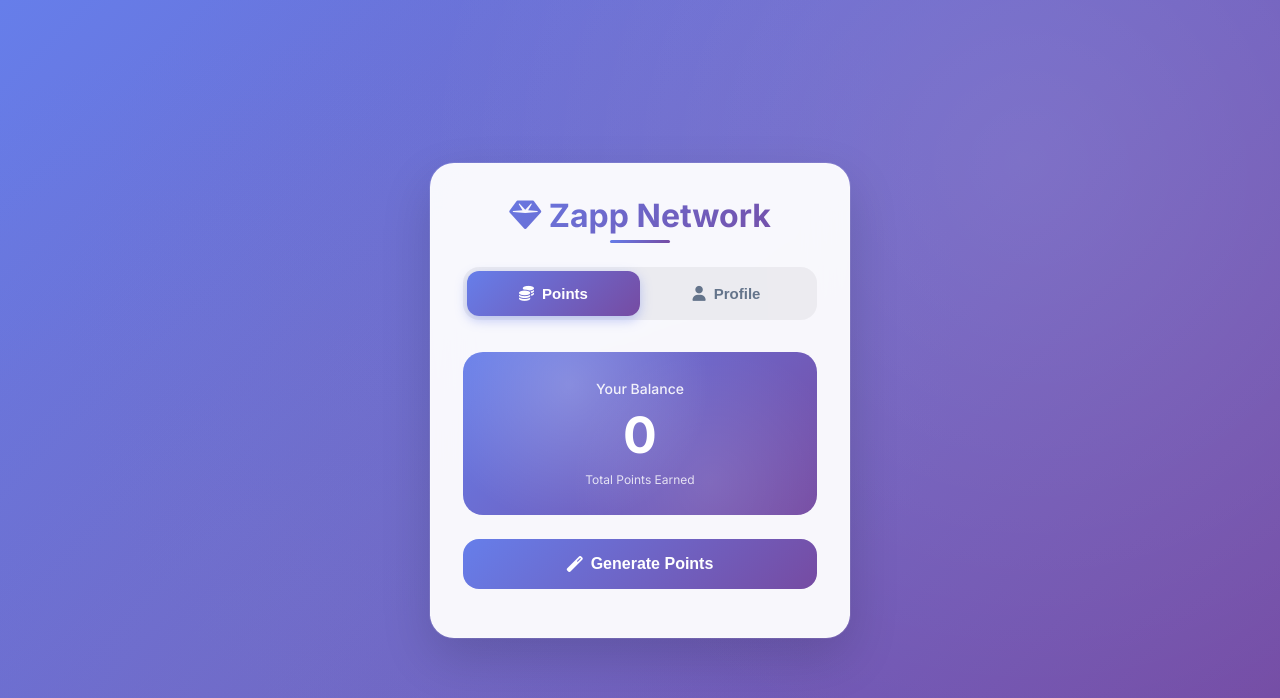
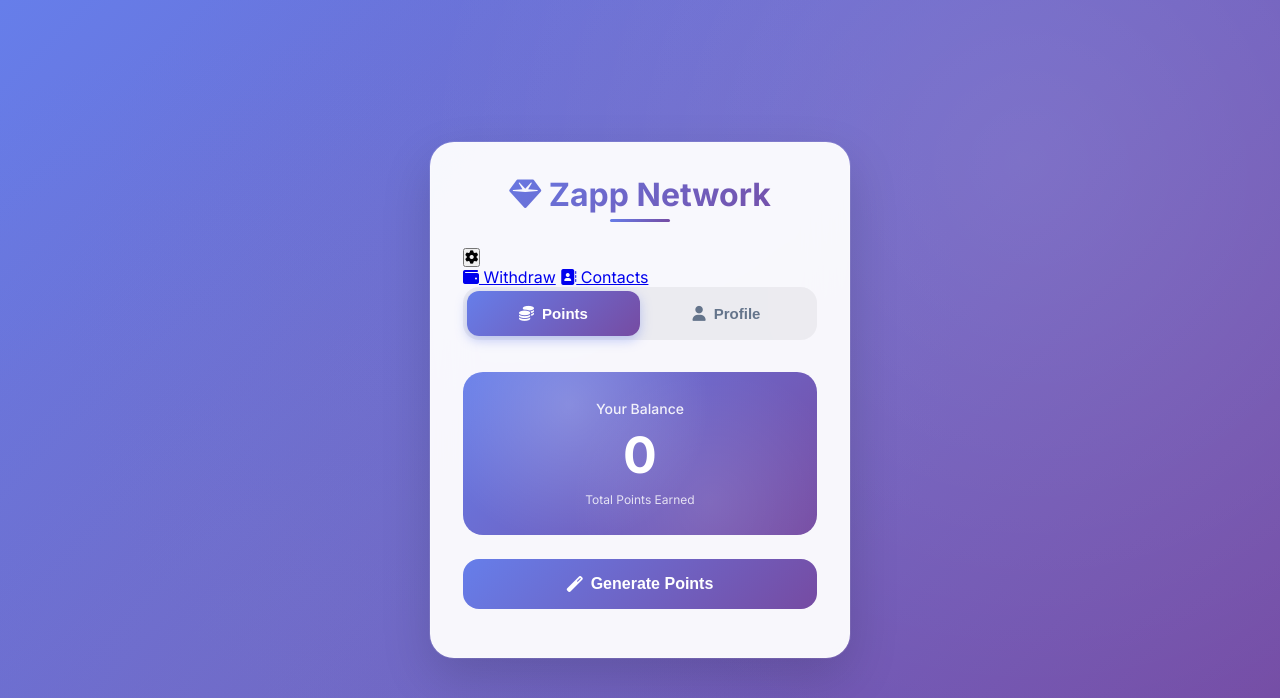
Before and after one commit to RandomLifespan/Webapp, a Flask app: page / in a window 1280 px wide. Shown: the top 698 px of the page. Run offline with Flask 3, Linux system fonts and the light colour scheme; some libraries are stand-ins or nearby versions.

Commit message:
Update index.html

```diff
--- a/templates/index.html
+++ b/templates/index.html
@@ -11,7 +11,15 @@
 <body>
     <div class="container">
         <h1><i class="fas fa-gem"></i> Zapp Network</h1>
-
+        <div class="settings-dropdown">
+                <button class="settings-button">
+                    <i class="fas fa-cog"></i>
+                </button>
+                <div class="dropdown-content">
+                    <a href="#" id="withdrawButton"><i class="fas fa-wallet"></i> Withdraw</a>
+                    <a href="#" id="contactsButton"><i class="fas fa-address-book"></i> Contacts</a>
+                </div>
+            </div>
         <div class="tab-container">
             <div class="tab-indicator" id="tabIndicator"></div>
             <button class="tab-button active" data-tab="points">
@@ -108,6 +116,33 @@
 
         let cooldownEndDate = null;
         const COOLDOWN_MINUTES = 5;
+        document.addEventListener('DOMContentLoaded', function() {
+            const settingsButton = document.querySelector('.settings-button');
+            const dropdownContent = document.querySelector('.dropdown-content');
+
+            settingsButton.addEventListener('click', function(e) {
+                e.stopPropagation();
+                dropdownContent.classList.toggle('show');
+            });
+
+            // Close the dropdown if clicked outside
+            document.addEventListener('click', function() {
+                dropdownContent.classList.remove('show');
+            });
+
+            // Add functionality to the buttons
+            document.getElementById('withdrawButton').addEventListener('click', function(e) {
+                e.preventDefault();
+                showStatusMessage('Withdraw functionality coming soon!', 'success');
+                dropdownContent.classList.remove('show');
+            });
+
+            document.getElementById('contactsButton').addEventListener('click', function(e) {
+                e.preventDefault();
+                showStatusMessage('Contacts functionality coming soon!', 'success');
+                dropdownContent.classList.remove('show');
+            });
+        });
 
         // --- Tab Switching Logic ---
         tabButtons.forEach((button, index) => {
```
